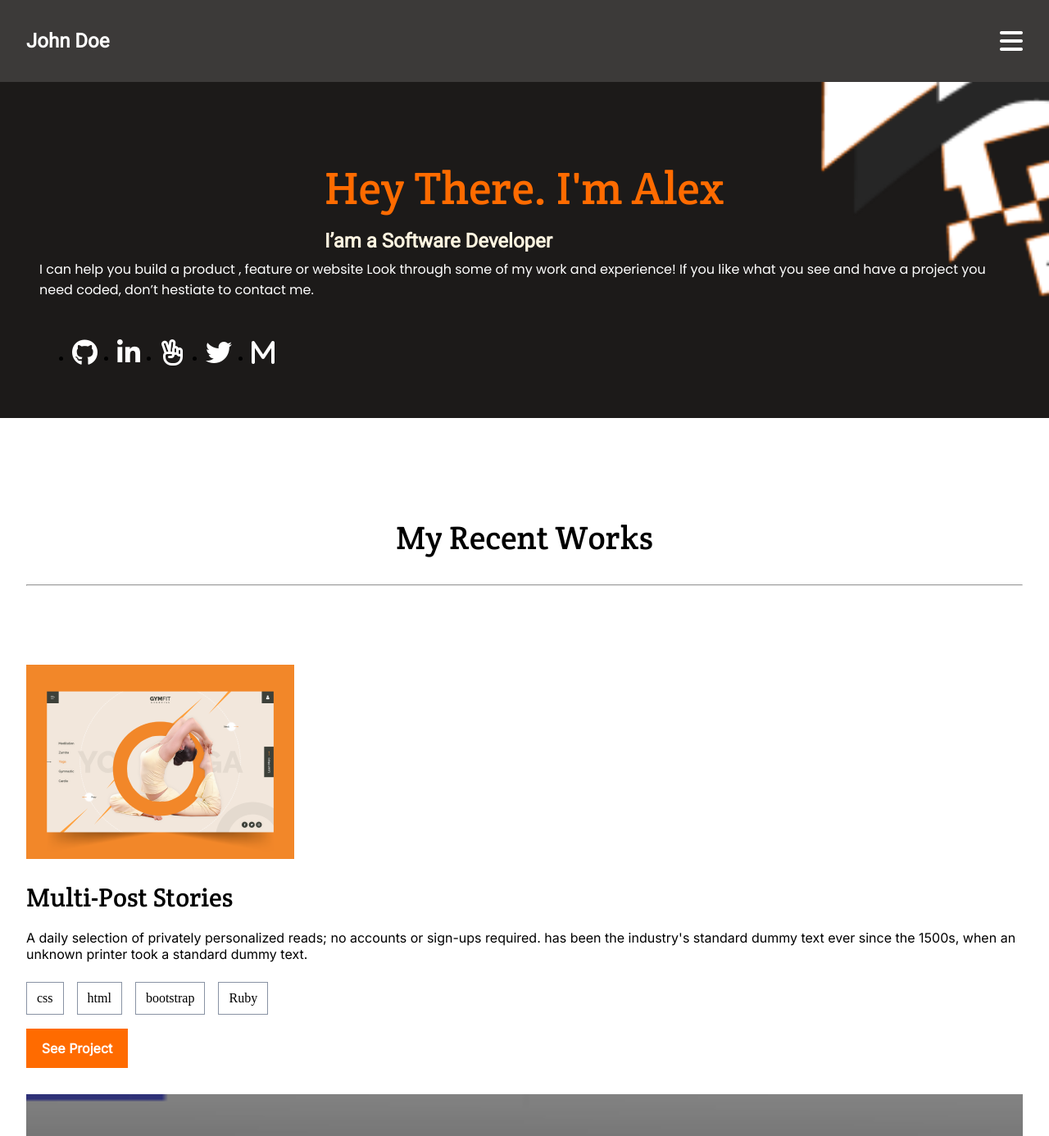
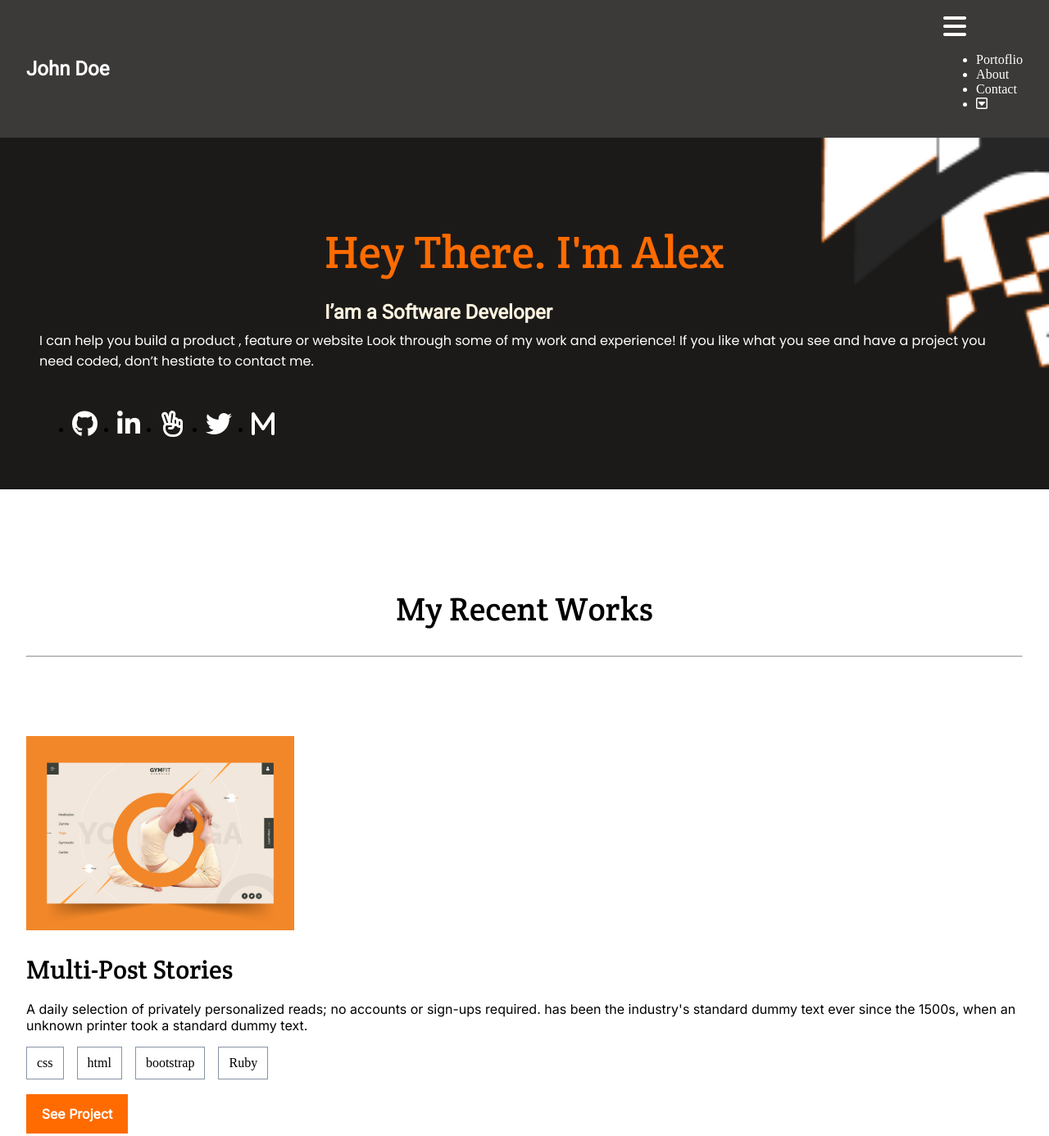
Before and after one commit to getssh/personal-portfolio, a website: page index.html in a window 1280 px wide. Shown: the top 1386 px of the page at 82% size. Drawn offline with Linux system fonts and the light colour scheme.

Commit message:
Add project wraper div elements to index.html

```diff
--- a/index.html
+++ b/index.html
@@ -17,8 +17,15 @@
       <a href="#" class="logo"><h2>John Doe</h2></a>
       <nav>
         <i class="fa-solid fa-bars fa-2x"></i>
+        <ul>
+          <li>Portoflio</li>
+          <li>About</li>
+          <li>Contact</li>
+          <li><i class="fa-regular fa-square-caret-down"></i></li>
+        </ul>
       </nav>
     </header>
+    <section class="headline-wrap">
       <section class="headline">
         <hgroup>
           <h1 class="head-main-title">Hey There. I'm Alex</h1>
@@ -38,12 +45,18 @@
           <li><a href=""><i class="fa-brands fa-twitter"></i></a></li>
           <li><a href=""><i class="fa-solid fa-m"></i></a></li>
       </ul>
+    </section>
   </div>
+  <div class="top-header">
     <h1 class="recent-title">My Recent Works</h1>
+    <div>
       <hr/>
+    </div>
+  </div>
   <section class="work-section">
-    <div class="projects">
+    <div class="projects featured pro-top">
       <img src="./images/ImgPlaceholder.png" alt="featured project" class="first-project">
+      <div>
         <h2 class="project-title">Multi-Post Stories</h2>
         <p class="project-description">A daily selection of privately personalized reads; no accounts or sign-ups required. has been the industry's standard dummy text ever since the 1500s, when an unknown printer took a standard dummy text.</p>
         <ul class="used-tools">
@@ -54,6 +67,8 @@
         </ul>
         <button class="see-project-btn">See Project</button>
       </div>
+    </div>
+    <div class="projects-wrap">
       <div class="projects not-featured">
         <h2 class="project-title not-featured-title">Profesional Art Printing Data</h2>
         <p class="project-description not-featured-desc">A daily selection of privately personalized reads; no accounts or sign-ups required. has been the industry's standard</p>
@@ -114,6 +129,7 @@
         </ul>
         <button class="see-project-btn full-width-btn">See Project</button>
       </div>
+    </div>
   </section>
   <section class="about-me work-section">
     <div class="about">
```
Lines whose indentation alone changed are shown as unchanged.
